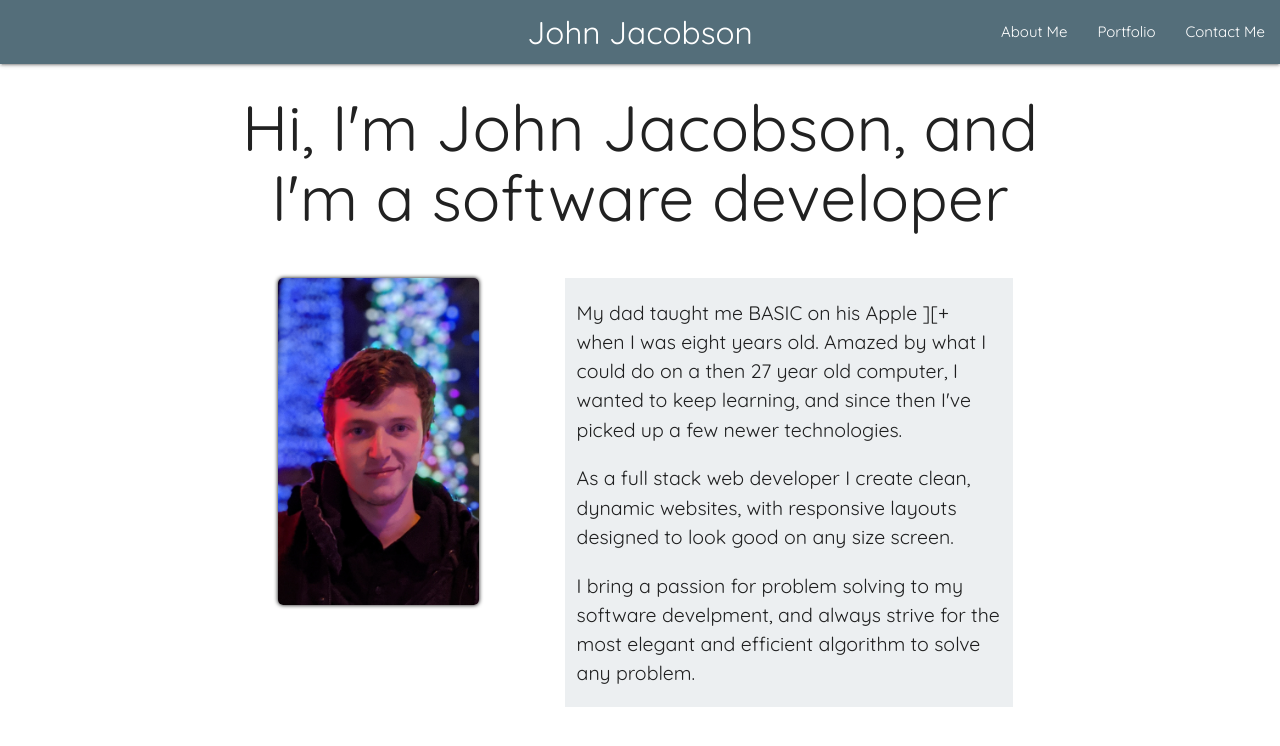
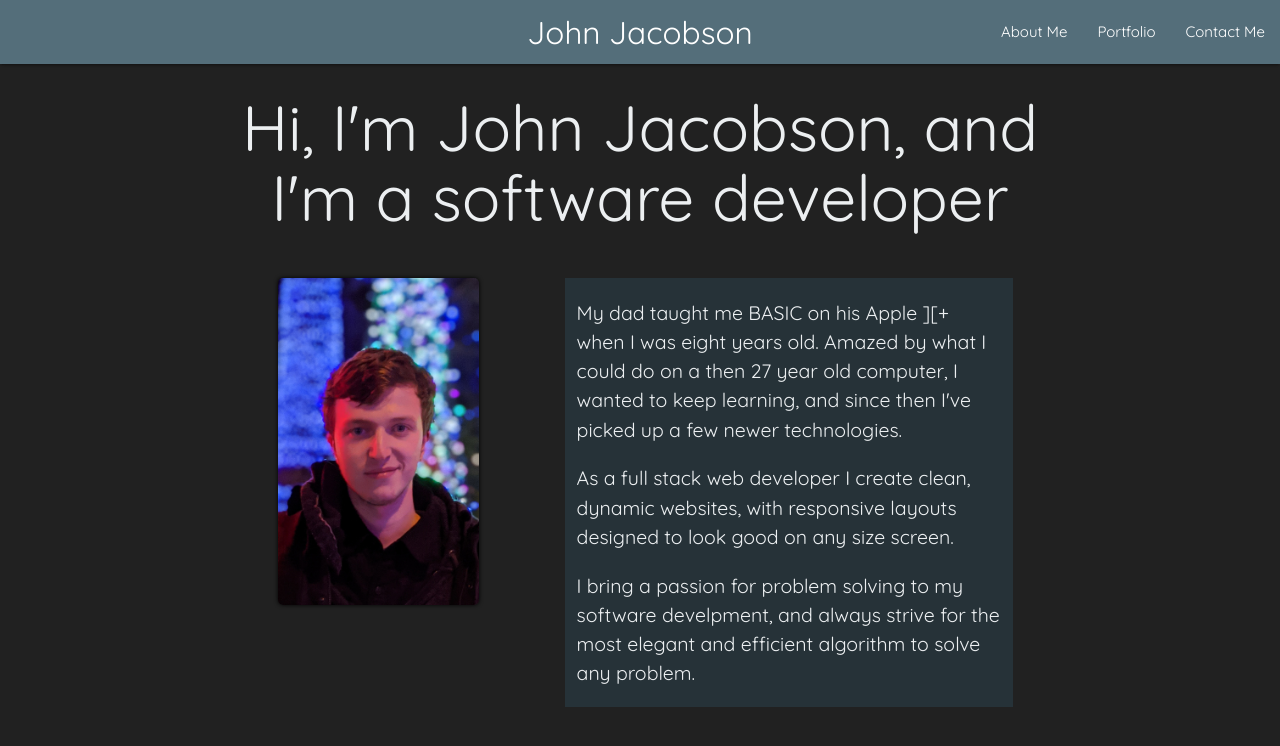
Before and after one commit to JohnDJake/portfolio-v2, a plain HTML site: page index.html in a window 1280 px wide. Drawn offline with nearby package versions, Linux system fonts and the light colour scheme.

Commit message:
changed to a dark color scheme

```diff
--- a/index.html
+++ b/index.html
@@ -25,7 +25,7 @@
     <script src="assets/js/script.js"></script>
 </head>
 
-<body>
+<body class="grey darken-4">
     <nav>
         <div class="nav-wrapper blue-grey darken-1">
             <a class="brand-logo center">John Jacobson</a>
@@ -46,13 +46,13 @@
         <section id="about">
             <div class="row">
                 <div class="col s12">
-                    <h1>Hi, I'm John Jacobson, and I'm a software developer</h1>
+                    <h1 class="blue-grey-text text-lighten-5">Hi, I'm John Jacobson, and I'm a software developer</h1>
                 </div>
             </div>
             <div class="row">
                 <div class="col s6 offset-s3 m4 xl3 offset-xl1"><img src="assets/images/headshot.jpg"
                         alt="Picture of John Jacobson" class="responsive-img" id="headshot"></div>
-                <div class="col s12 m8 xl6 offset-xl1 blue-grey lighten-5" id="about-text">
+                <div class="col s12 m8 xl6 offset-xl1 blue-grey darken-4 blue-grey-text text-lighten-5" id="about-text">
                     <p>My dad taught me BASIC on his Apple ][+ when I was eight years old. Amazed by what I could do on a then 27 year old computer, I wanted to keep learning, and since then I've picked up a few newer technologies.</p>
                     <p>As a full stack web developer I create clean, dynamic websites, with responsive layouts designed to look good on any size screen.</p>
                     <p>I bring a passion for problem solving to my software develpment, and always strive for the most elegant and efficient algorithm to solve any problem.</p>
```
